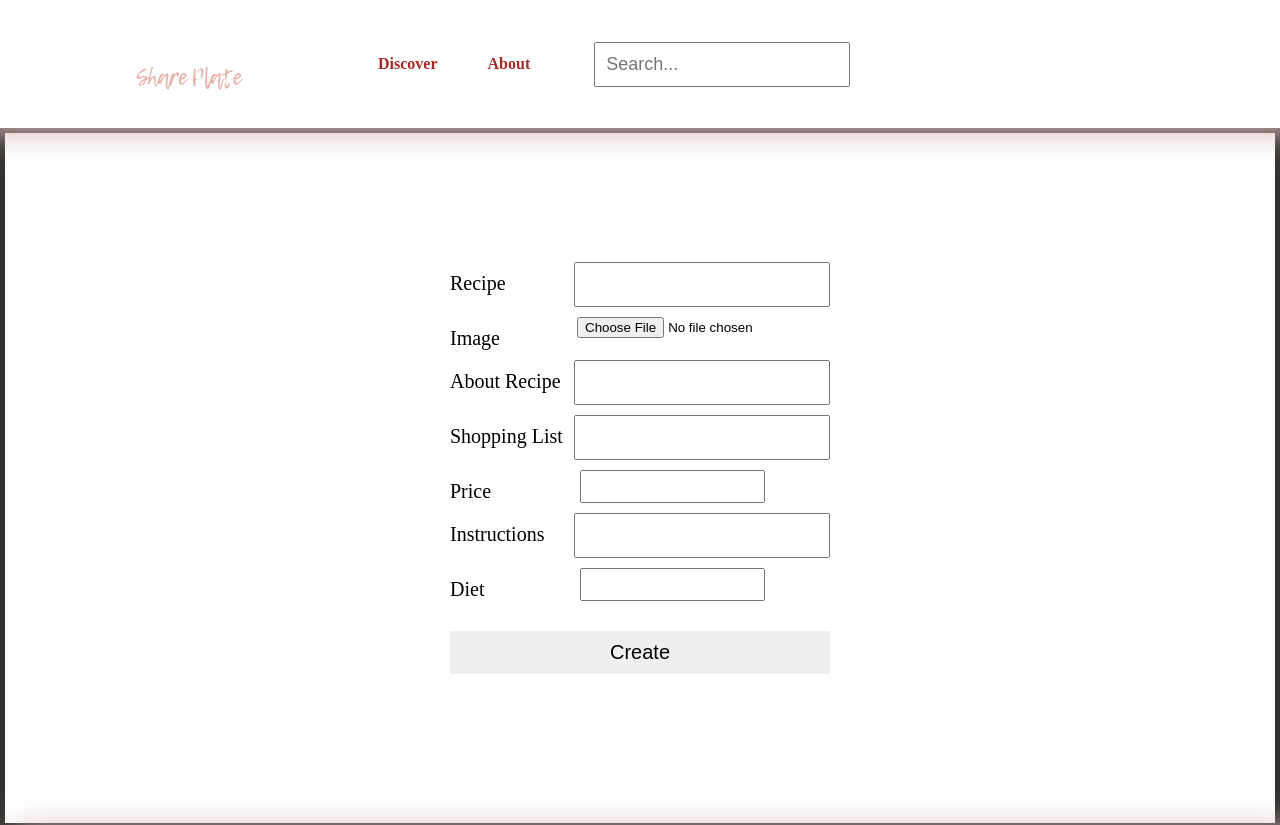
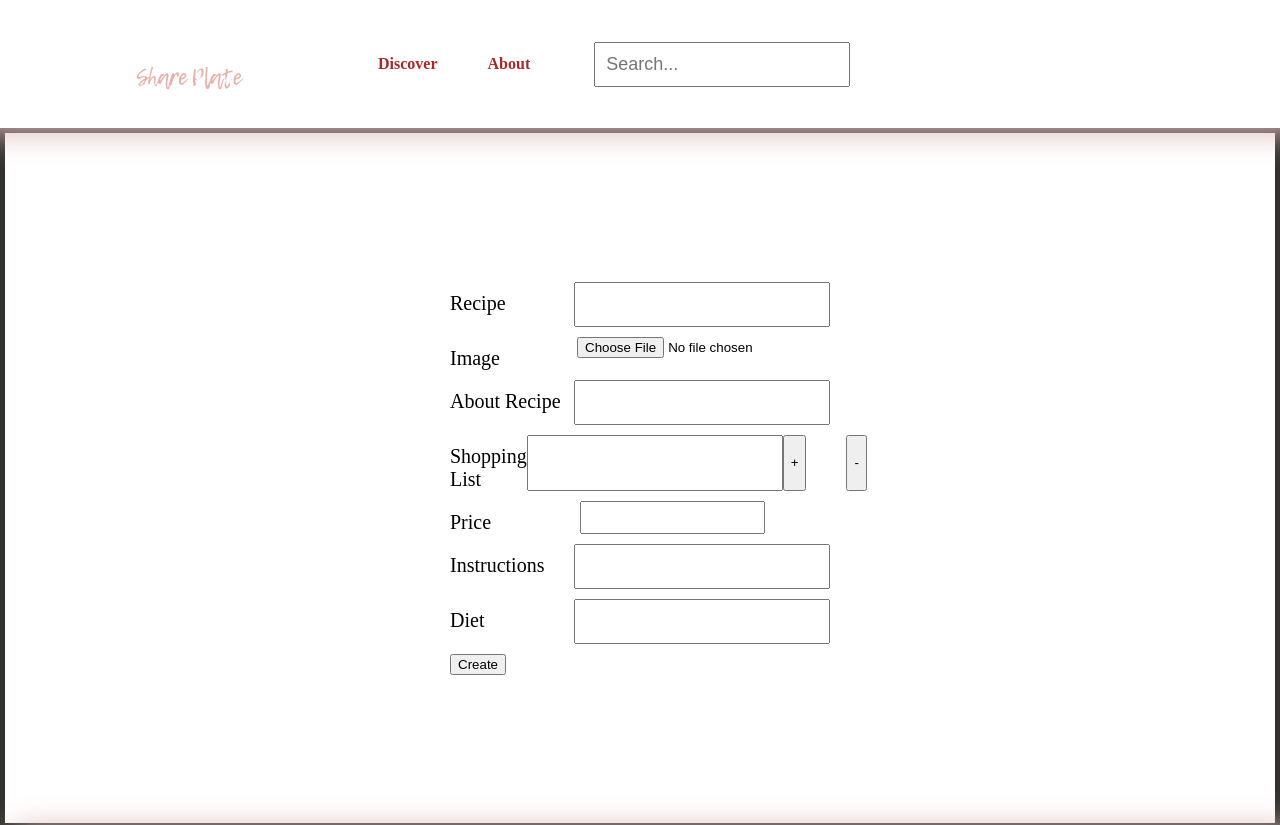
Before and after one commit to pan2dora/share-plates-client, a React (Vite) app: page /create in a window 1280 px wide. Shown: the top 825 px of the page. Built offline with nearby package versions, Linux system fonts and the light colour scheme.

Commit message:
Added shopping list feature to create.jsx

```diff
--- a/package.json
+++ b/package.json
@@ -11,7 +11,8 @@
   },
   "dependencies": {
     "react": "^19.0.0",
-    "react-dom": "^19.0.0"
+    "react-dom": "^19.0.0",
+    "react-router-dom": "^7.5.0"
   },
   "devDependencies": {
     "@eslint/js": "^9.21.0",
--- a/src/components/Create.jsx
+++ b/src/components/Create.jsx
@@ -1,51 +1,105 @@
+import { useState } from "react";
+
 function Create() {
-    return (
-      <div className="form-wrapper">
+  const [formData, setFormData] = useState({
+    recipe: "",
+    image: "",
+    about: "",
+    items: "",
+    price: "",
+    instructions: "",
+    diet: "",
+  });
+
+  const [newItem, setNewItem] = useState("");
+  const [items, setItems] = useState([]);
+
+  const handleSubmit = (e) => {
+    e.preventDefault();
+    setItems((prevItems) => {
+      return [...prevItems, { id: 1, title: newItem }];
+    });
+  };
+
+  const handleChange = (e) => {
+    e.preventDefault();
+    const value = e.target.value;
+    const name = e.target.name;
+    console.log(value);
+    setFormData((prevFormData) => ({ ...prevFormData, [name]: value }));
+  };
+
+  console.log(items);
+
+  // console.log(formData);
+
+  return (
+    <div className="form-wrapper">
       <form className="create-form">
         {/* RECIPE NAME */}
         <div className="flex-input">
           <label htmlFor="recipe">Recipe</label>
-          <input type="text" />
+          <input
+            type="text"
+            name="recipe"
+            id="recipe"
+            onChange={handleChange}
+          />
         </div>
         {/* IMAGE UPLOAD */}
         <div className="flex-input">
           <label htmlFor="image">Image</label>
-          <input type="file" />
+          <input type="file" name="image" id="image" onChange={handleChange} />
         </div>
         {/* BLERB */}
         <div className="flex-input">
           <label htmlFor="about">About Recipe</label>
-          <input type="text" />
+          <input type="text" name="about" id="about"  onChange={handleChange}/>
         </div>
         {/* SHOPPING LIST */}
+        {/* Use state to update this  */}
         <div className="flex-input">
           <label htmlFor="items">Shopping List</label>
-          <input type="text" />
+          <input
+            value={newItem}
+            type="text"
+            name="items"
+            id="items"
+            onChange={(e) => setNewItem(e.target.value)}
+          />
+
+          <button onClick={handleSubmit} className="items-btn">
+            +
+          </button>
+          {/* Figure out ui for  */}
+          <ul className="shopping-list">
+            {items.map((item) => {
+              return <li>{item.title}</li>;
+            })}
+          </ul>
+          <button className="btn-delete">-</button>
         </div>
+
         <div className="flex-input">
-          <label htmlFor="items-price">Price</label>
-          <input type="number" />
+          <label htmlFor="price">Price</label>
+          <input type="number" name="price" id="price" />
         </div>
         {/* INSYRUCTIONS */}
         <div className="flex-input">
           <label htmlFor="">Instructions</label>
-          <input type="text" />
+          <input type="text" name="instructions" id="instructions" />
         </div>
         {/* FILTERS */}
         <div className="flex-input">
           <label htmlFor="diet">Diet</label>
-          <input type="" />
+          <input type="text" name="diet" id="diet" />
         </div>
         {/* Eventually this will be where people can input various dietary tags */}
         {/* SUBMIT BUTTON */}
-        <input
-          type="button"
-          defaultValue="Create"
-          onclick="window.location.href='discover.html'"
-        />
+        <button type="submit">Create</button>
       </form>
     </div>
-    )
-  }
+  );
+}
 
-  export default Create;
+export default Create;
```
Also changed, not shown: 1 other file (tests, documents, lock files or other folders).
